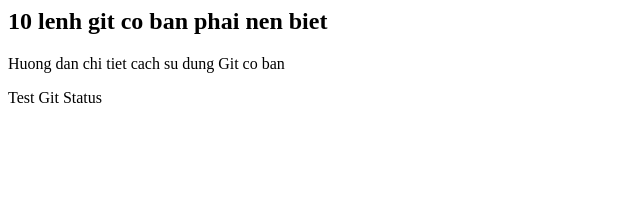
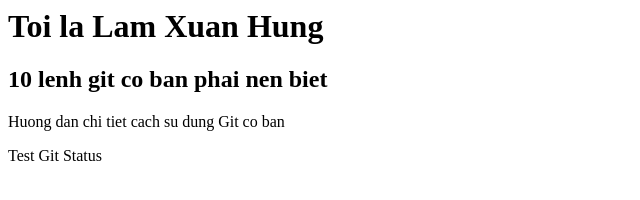
Before and after one commit to Uranium69/Git_Tutorial, a plain HTML site: page index.html in a window 1280 px wide. Shown: the whole page, without its empty margins (0-640 px from the left). Drawn offline with Linux system fonts and the light colour scheme.

Commit message:
im lam xuan hung

```diff
--- a/index.html
+++ b/index.html
@@ -6,6 +6,7 @@
     <title>Git & GitHu Tutorial</title>
 </head>
 <body>
+    <h1>Toi la Lam Xuan Hung</h1>
     <h2>10 lenh git co ban phai nen biet</h2>
     <p>Huong dan chi tiet cach su dung Git co ban</p>
     <span>Test Git Status</span>
```
